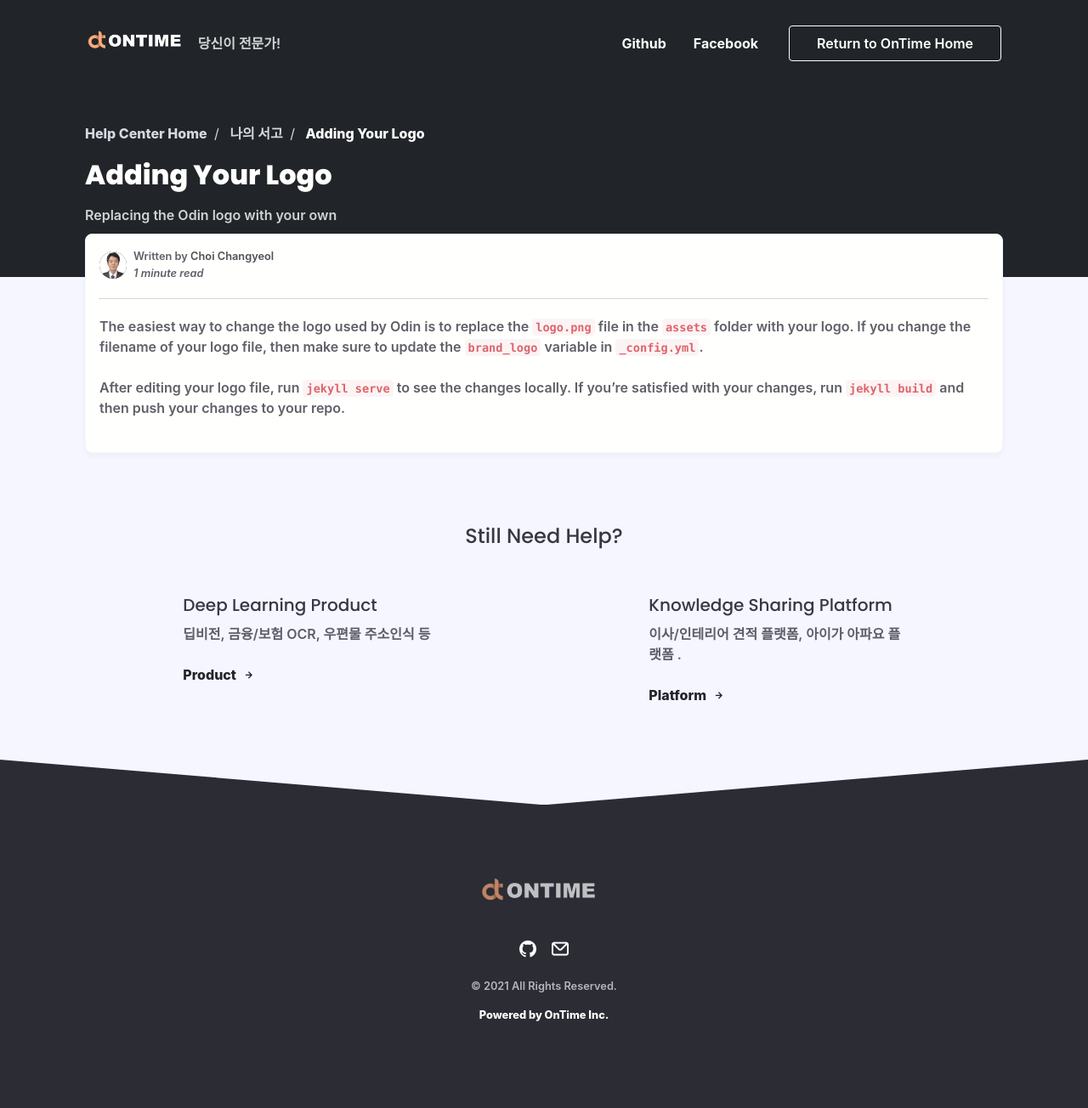
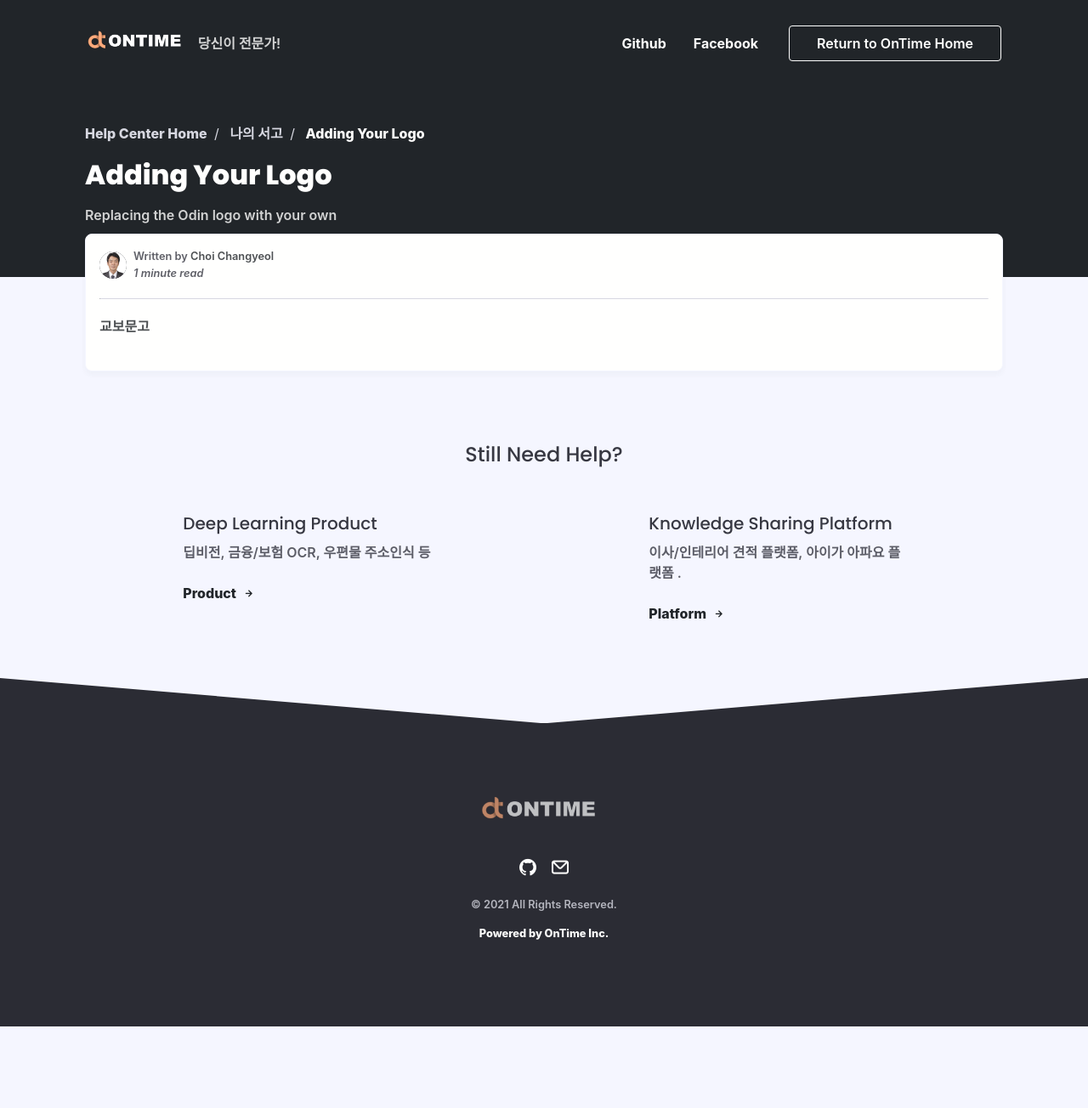
Before and after one commit to ontime-git/ontime-git.github.io, a Jekyll site: the page built from _posts/Customizing Odin/2019-12-20-adding-your-logo.md, in a window 1280 px wide. Shown: the whole page at 85% size. Built offline with Jekyll 4.4.1, drawn with Linux system fonts in a browser that asks for light colours; nearby versions of some CDN libraries; some web fonts are replaced; comment, search, counter and statistics services are not loaded; after the commit the page ends 1208 px from its top, so only the background shows below that.

Commit message:
Update 2019-12-20-adding-your-logo.md

```diff
--- a/_posts/Customizing Odin/2019-12-20-adding-your-logo.md
+++ b/_posts/Customizing Odin/2019-12-20-adding-your-logo.md
@@ -1,14 +1,13 @@
 ---
 layout: post
-title: "Adding Your Logo"
-date: 2019-11-05 08:44:38 -0400
+title: Adding Your Logo
+date: '2019-11-05 08:44:38 -0400'
 category: customizing-odin
 author: mac
 short-description: Replacing the Odin logo with your own
+published: true
 ---
 
 -----
 
-The easiest way to change the logo used by Odin is to replace the `logo.png` file in the `assets` folder with your logo. If you change the filename of your logo file, then make sure to update the `brand_logo` variable in `_config.yml`.
-
-After editing your logo file, run `jekyll serve` to see the changes locally. If you're satisfied with your changes, run `jekyll build` and then push your changes to your repo.
+[교보문고](http://www.kyobobook.co.kr/product/detailViewKor.laf?ejkGb=KOR&mallGb=KOR&barcode=9788960518216&orderClick=LEa&Kc= "후배 하나 잘 키웠을 뿐인데")
```
